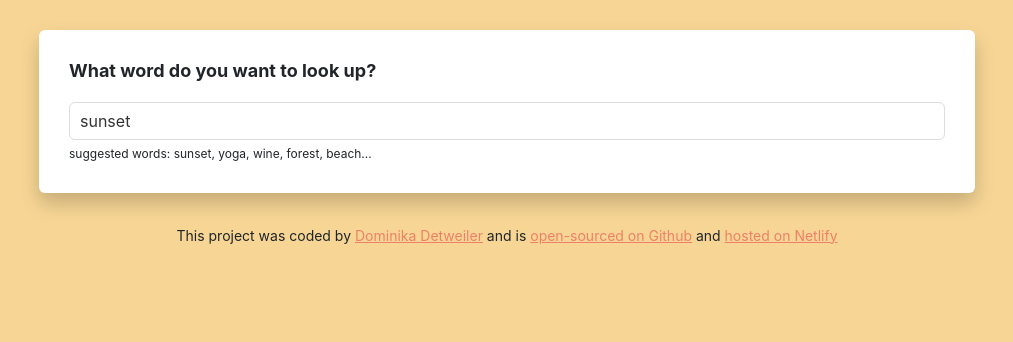
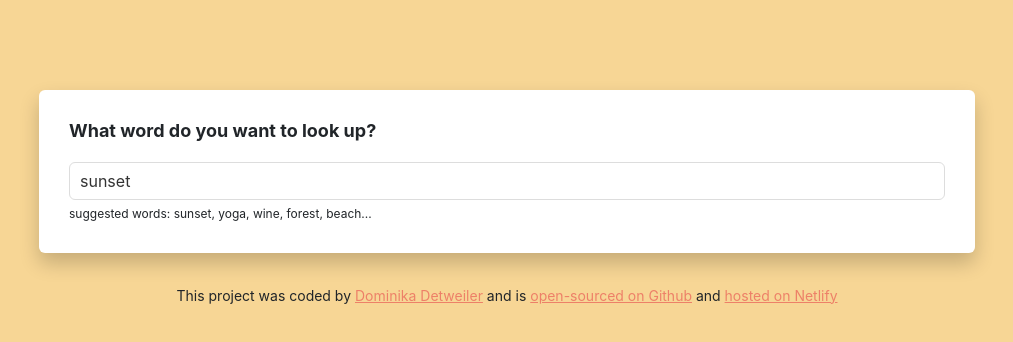
Before and after one commit to d-detweiler/dictionary-project, a React (Create React App) app: page / in a window 1280 px wide. Shown: the top 342 px of the page, without its empty margins (133-1146 px from the left). Built offline with nearby package versions, Linux system fonts and the light colour scheme; no server answers.

Commit message:
Fixed padding

```diff
--- a/src/App.css
+++ b/src/App.css
@@ -6,6 +6,7 @@
 .App {
   max-width: 960px;
   margin: 0 auto;
+  padding: 60px 0;
 }
 
 body {
```
